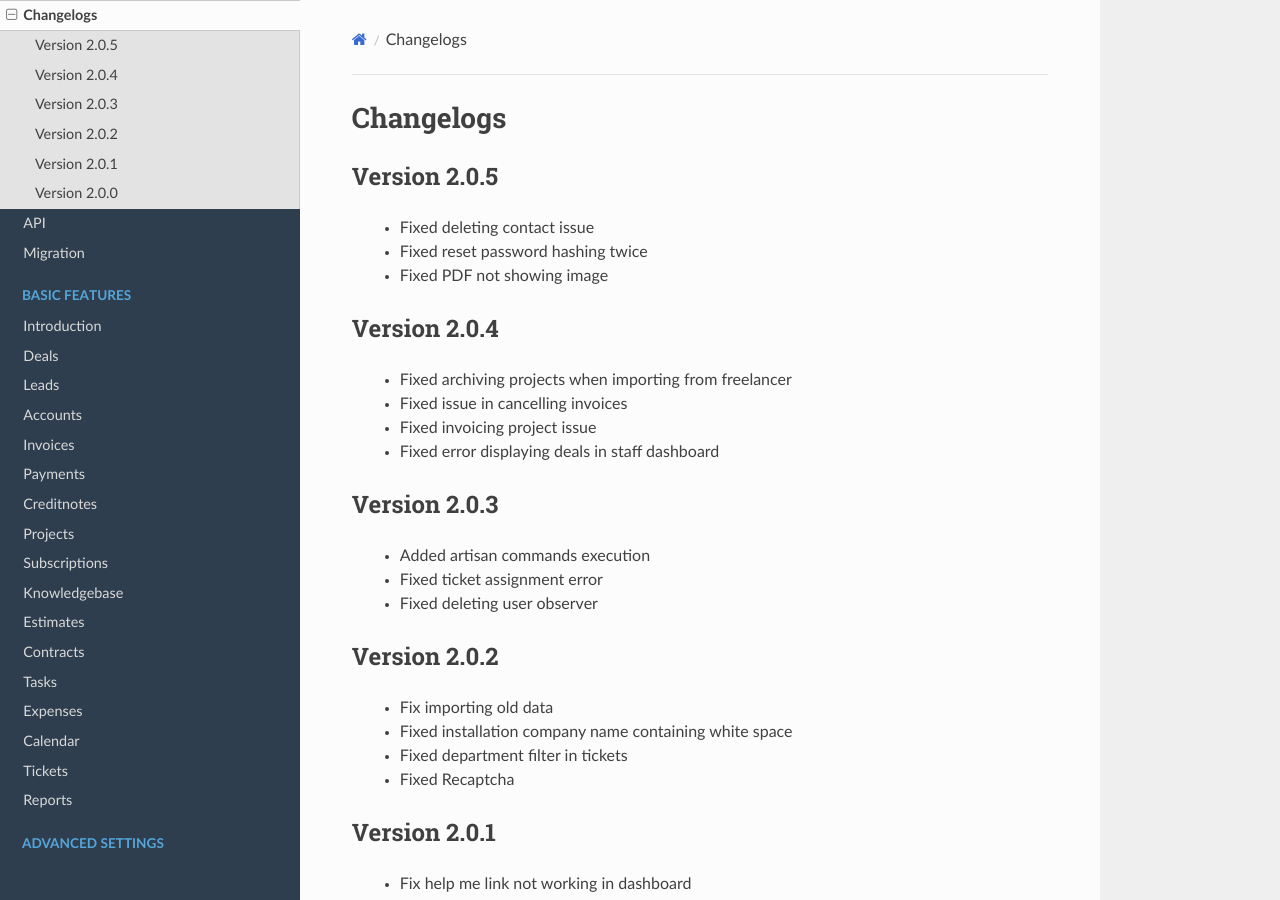
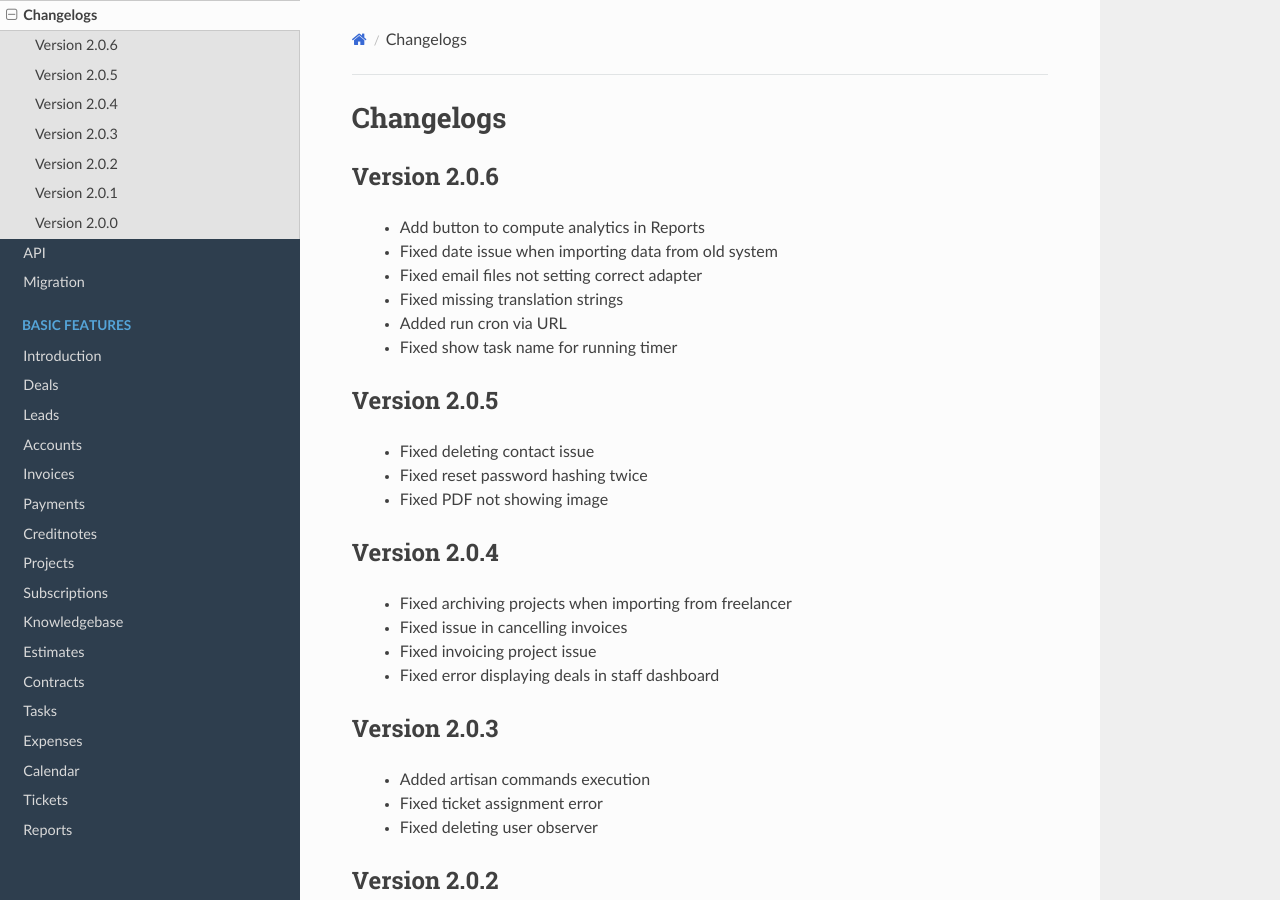
Before and after one commit to wmandai/workice-docs, a Sphinx documentation site: the page built from docs/source/changelogs.rst, in a window 1280 px wide and 900 px high. Built offline with Sphinx 7.4.7 and the Read the Docs theme 2.0.0, drawn with Linux system fonts in a browser that asks for light colours.

Commit message:
Added 2.0.6 changelogs

```diff
--- a/docs/source/changelogs.rst
+++ b/docs/source/changelogs.rst
@@ -1,5 +1,14 @@
 Changelogs
 ==========
+Version 2.0.6
+"""""""""""""""
+ - Add button to compute analytics in Reports
+ - Fixed date issue when importing data from old system
+ - Fixed email files not setting correct adapter
+ - Fixed missing translation strings
+ - Added run cron via URL
+ - Fixed show task name for running timer
+
 Version 2.0.5
 """""""""""""""
  - Fixed deleting contact issue
```
